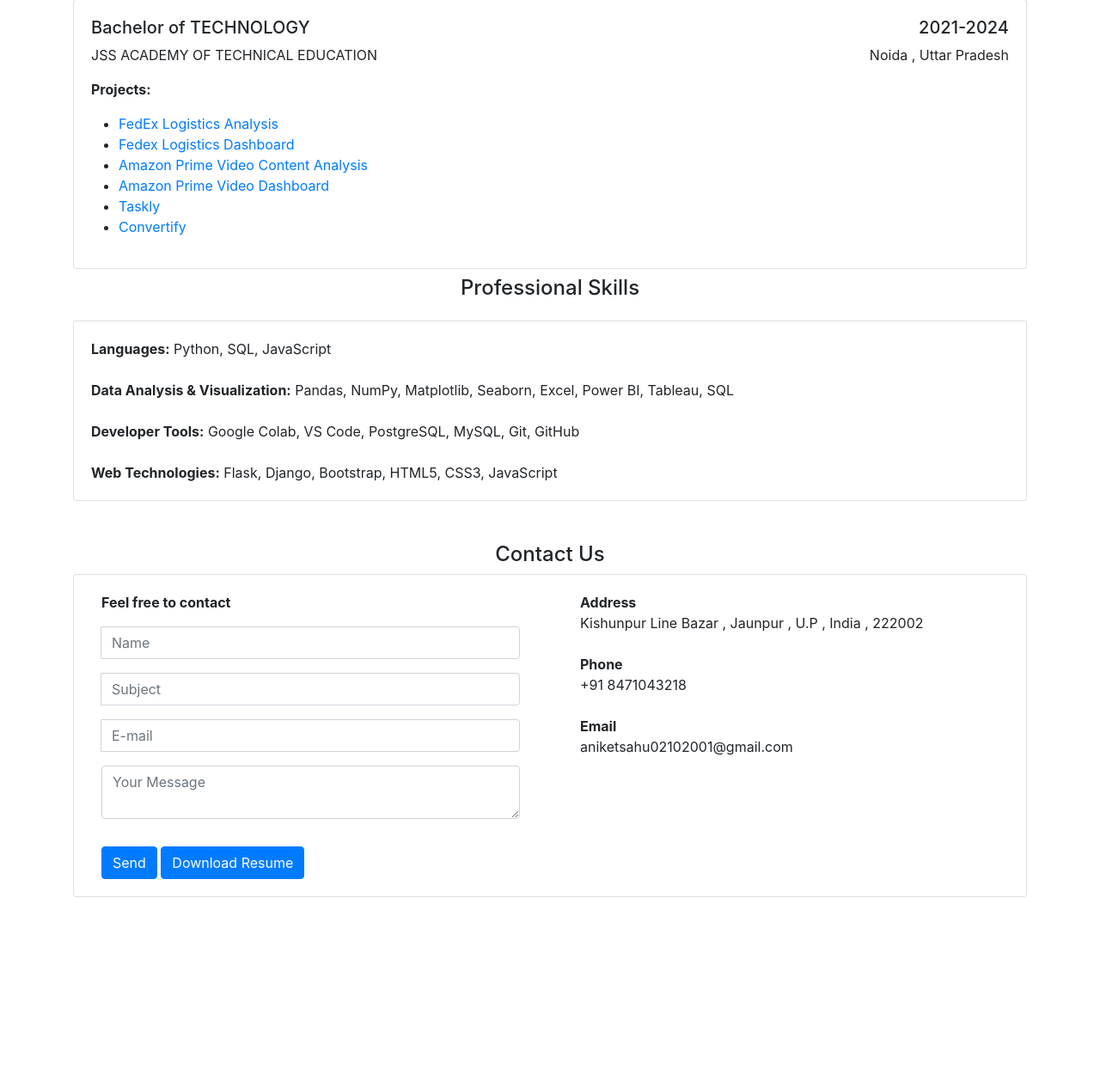
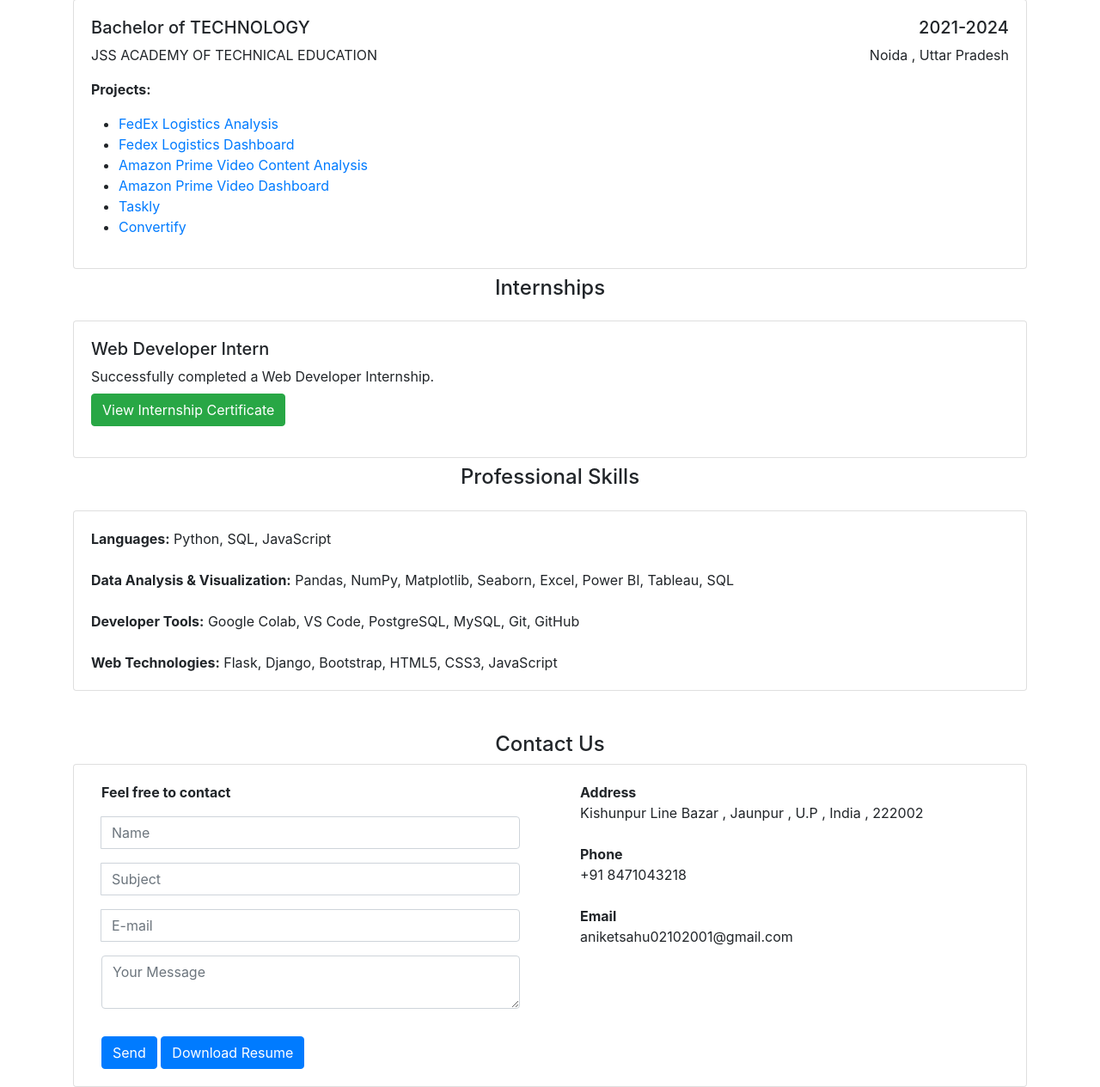
Before and after one commit to Aniket02102001/MyPortfolio, a Flask app: page / in a window 1280 px wide. Shown: the part 1009-2274 px from the top of the page at 86% size. Before the commit the page ends 2053 px from the top, so only its background shows below. Run offline with Flask 3, Linux system fonts and the light colour scheme; some libraries are stand-ins or nearby versions.

Commit message:
Added internship certificate link and updated portfolio

```diff
--- a/templates/index.html
+++ b/templates/index.html
@@ -186,6 +186,30 @@
         </div>
     </div>
 
+
+<div class="section" id="internships">
+    <div class="container my-2">
+        <div class="h4 text-center mb-4 title">Internships</div>
+        <div class="card">
+            <div class="card-body">
+                <h5>Web Developer Intern</h5>
+                <p>
+                    Successfully completed a Web Developer Internship.
+                    <br>
+                    <a href="https://drive.google.com/file/d/1ZgJm9AK83RfgPtCO1B4dI6aHlwW1qAES/view?usp=sharing" target="_blank" class="btn btn-success mt-2">
+                        View Internship Certificate
+                    </a>
+                </p>
+            </div>
+        </div>
+    </div>
+</div>
+
+
+
+
+
+
     <div class="section" id="skill">
         <div class="container my-2">
             <div class="h4 text-center mb-4 title" id="Prof-skill">Professional Skills</div>
```
